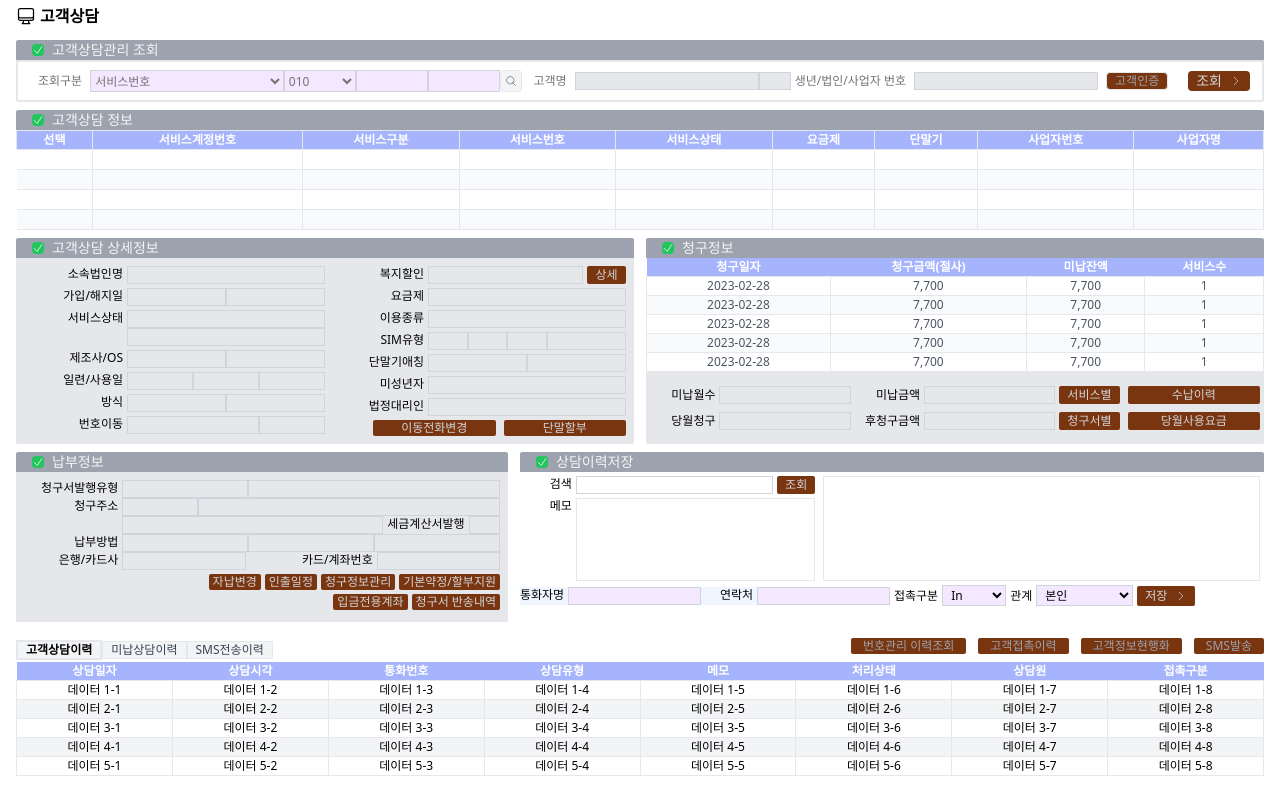
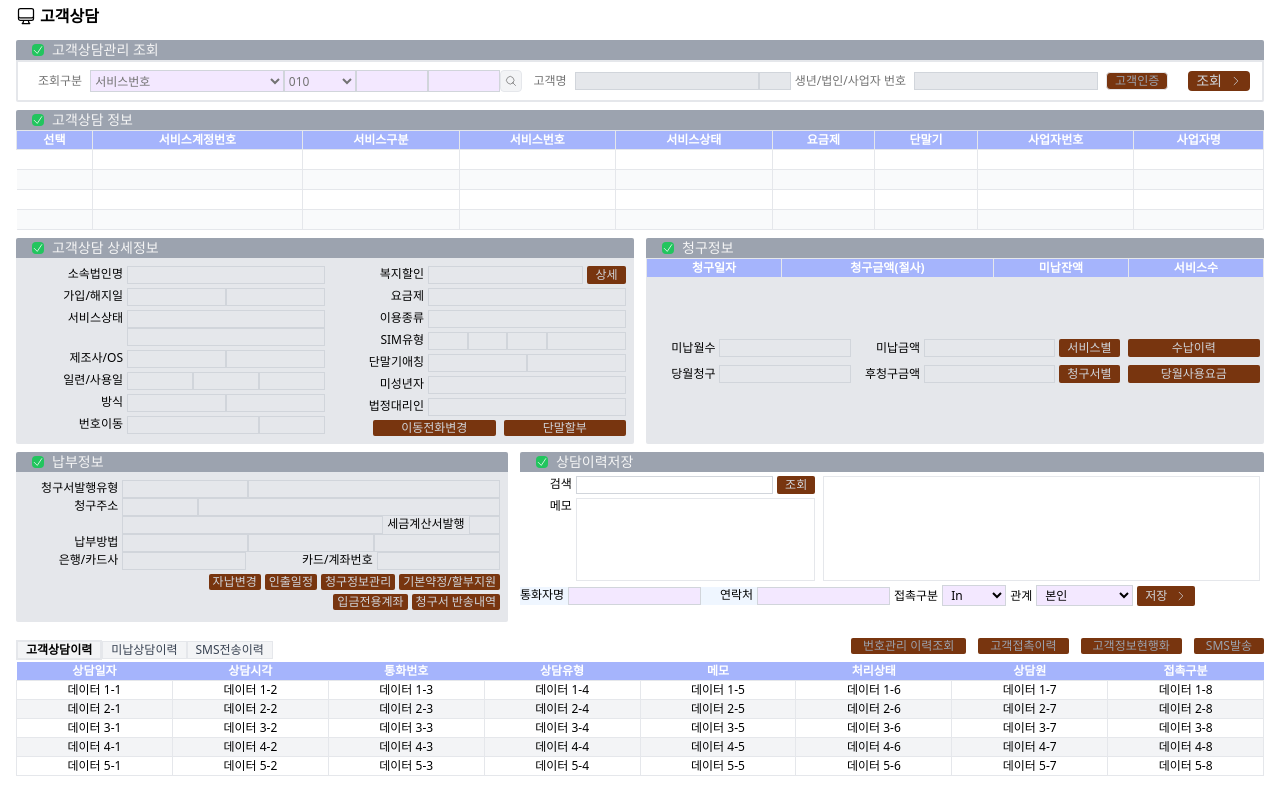
Before and after one commit to jinkihyeok/sk_practice, a React (Create React App) app: page / in a window 1280 px wide. Built offline with nearby package versions, Linux system fonts and the light colour scheme.

Commit message:
BillingInfo dummyData 연동

```diff
--- a/src/components/sections/BillingInfo.tsx
+++ b/src/components/sections/BillingInfo.tsx
@@ -1,35 +1,37 @@
-import React from "react";
+import React, {useContext} from "react";
 import SectionHeader from "../common/SectionHeader";
+import {GlobalStateContext} from "../../context/GlobalStateContext";
+import {billingInfoTableHeaders} from "../../constants";
 
 export default function BillingInfo() {
+    const {state} = useContext(GlobalStateContext);
+    const billingInfo = state.selectedBillingInfo;
+
     return (
         <div className="section-style col-span-1 flex flex-col text-xs">
             <SectionHeader title="청구정보"/>
             <div className="flex flex-col w-full flex-grow">
-                <div className="overflow-y-auto">
+                <div className="overflow-y-auto max-h-[130px]">
                     <table className="table-auto w-full">
                         <thead>
                         <tr className="table-header-style">
-                            <th className="text-center">청구일자</th>
-                            <th className="text-center">청구금액(절사)</th>
-                            <th className="text-center">미납잔액</th>
-                            <th className="text-center">서비스수</th>
+                            {billingInfoTableHeaders.map((header, index) => (
+                                <th key={index} className="px-1 border">{header}</th>
+                            ))}
                         </tr>
                         </thead>
                         <tbody className="text-gray-600 text-center">
-                        {Array(5)
-                            .fill(null)
-                            .map((_, index) => (
+                        {billingInfo.map((info, index) => (
                             <tr
                                 key={index}
-                                    className={`border-b border-gray-200 hover:bg-gray-100 ${
+                                className={`border-b border-gray-200 hover:bg-gray-100 h-5 ${
                                     index % 2 === 0 ? "bg-white" : "bg-gray-50"
                                 }`}
                             >
-                                    <td className="px-1 border">2023-02-28</td>
-                                    <td className="px-1 border">7,700</td>
-                                    <td className="px-1 border">7,700</td>
-                                    <td className="px-1 border">1</td>
+                                <td className="px-1 border">{info.billingDate}</td>
+                                <td className="px-1 border">{info.billingAmount}</td>
+                                <td className="px-1 border">{info.unpaidBalance || "0"}</td>
+                                <td className="px-1 border">{info.serviceCount}</td>
                             </tr>
                         ))}
                         </tbody>
@@ -48,10 +50,12 @@ export default function BillingInfo() {
                         <div className="flex flex-row gap-2 w-1/3">
                             <button
                                 disabled
-                                className="btn-style px-2">서비스별</button>
+                                className="btn-style px-2">서비스별
+                            </button>
                             <button
                                 disabled
-                                className="btn-style px-1 flex-grow">수납이력</button>
+                                className="btn-style px-1 flex-grow">수납이력
+                            </button>
                         </div>
                     </div>
                     <div className="flex flex-row w-full gap-1">
@@ -66,10 +70,12 @@ export default function BillingInfo() {
                         <div className="flex flex-row gap-2 w-1/3">
                             <button
                                 disabled
-                                className="btn-style px-2">청구서별</button>
+                                className="btn-style px-2">청구서별
+                            </button>
                             <button
                                 disabled
-                                className="btn-style px-1 flex-grow">당월사용요금</button>
+                                className="btn-style px-1 flex-grow">당월사용요금
+                            </button>
                         </div>
                     </div>
                 </div>
--- a/src/constants.ts
+++ b/src/constants.ts
@@ -93,3 +93,10 @@ export const relationOptions: SelectOptionType[] = [
     {value: 'company', label: '해당법인직원'},
     {value: 'etc', label: '기타'},
 ];
+
+export const billingInfoTableHeaders = [
+    "청구일자",
+    "청구금액(절사)",
+    "미납잔액",
+    "서비스수",
+];
```
Lines whose indentation alone changed are shown as unchanged.
